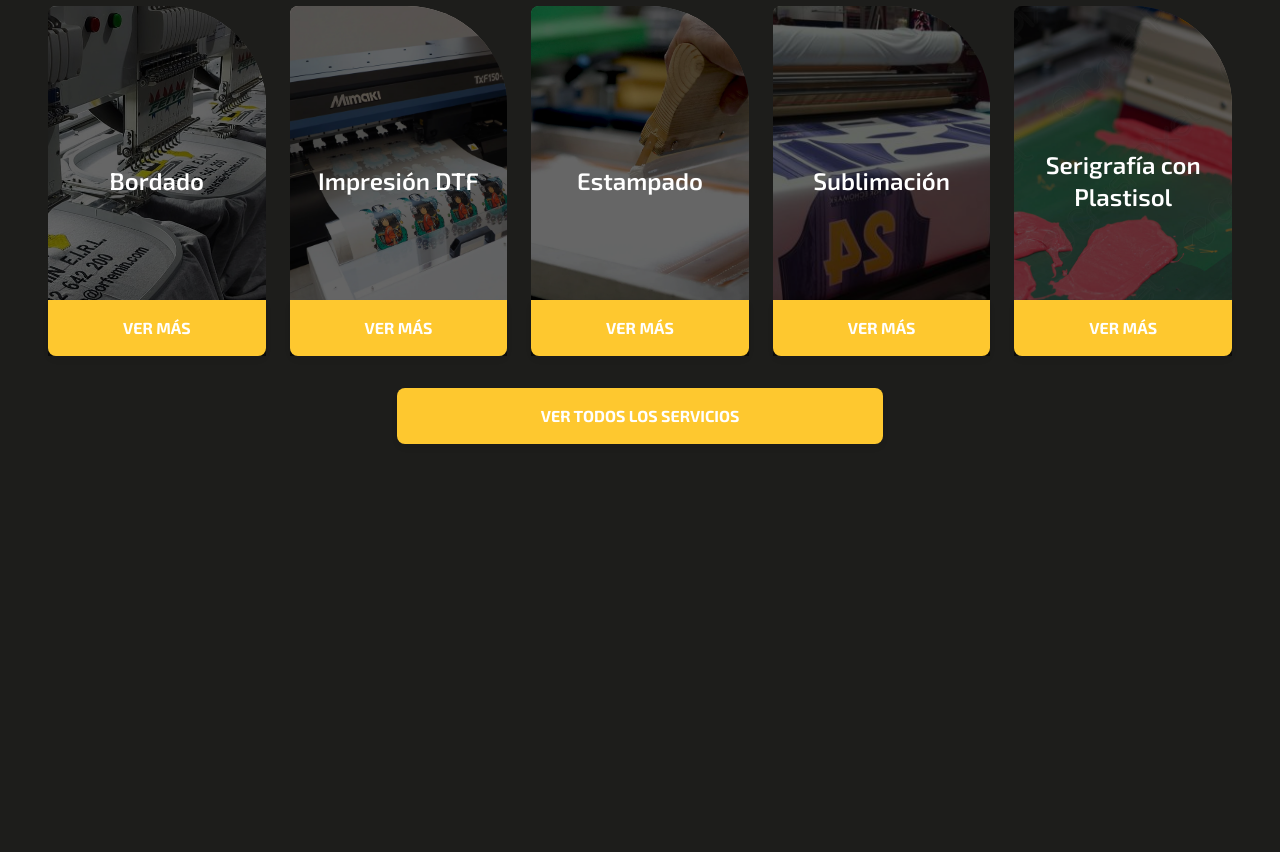
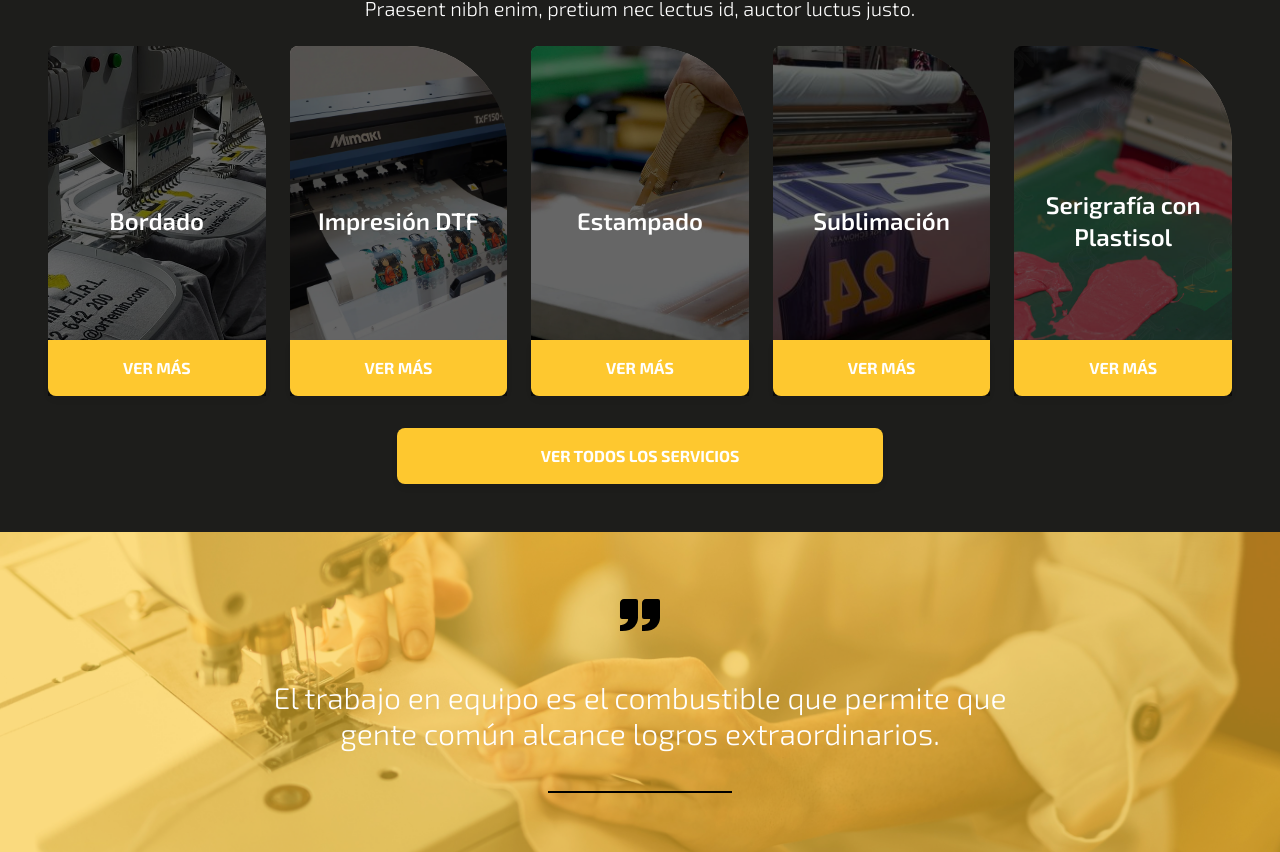
Before and after one commit to irinag00/pageSolport, a React (Vite) app: page / in a window 1280 px wide. Shown: the part 2286-3138 px from the top of the page. Before the commit the page ends 2778 px from the top, so only its background shows below. Built offline with nearby package versions, Linux system fonts and the light colour scheme.

Commit message:
banner frase terminado

```diff
--- /dev/null
+++ b/src/components/common/Banner/BannerFrase/BannerFrase.jsx
@@ -0,0 +1,28 @@
+import { Typography } from "@material-tailwind/react";
+import { BiSolidQuoteRight } from "react-icons/bi";
+
+const BannerFrase = () => {
+  return (
+    <div
+      className="h-[320px] bg-cover bg-center relative"
+      style={{ backgroundImage: "url('./src/assets/coser.jpg')" }}
+    >
+      <div className="absolute inset-0 flex justify-center items-center  bg-yellowSol/60 p-6">
+        <div className="flex flex-col gap-10 items-center justify-center w-3/5 h-full">
+          <BiSolidQuoteRight className="lg:w-12 lg:h-12 w-8 h-8" />
+          <Typography
+            color="white"
+            className="lg:text-3xl md:text-2xl text-xl  text-center"
+          >
+            El trabajo en equipo es el combustible que permite que gente común
+            alcance logros extraordinarios.
+          </Typography>
+          <hr className="border-black w-1/4 border-[1px]" />
+        </div>
+      </div>
+    </div>
+  );
+};
+
+export default BannerFrase;
+// max-w-[30%] sm:max-w-[30%]
--- a/src/components/common/Banner/BannerQors/BannerQors.jsx
+++ b/src/components/common/Banner/BannerQors/BannerQors.jsx
@@ -4,7 +4,7 @@ import { HiArrowRight } from "react-icons/hi2";
 const BannerQors = () => {
   return (
     <div
-      className="h-[280px] bg-yellowSol bg-cover bg-center items-center flex items-center justify-center overflow-hidden"
+      className="h-[320px] bg-yellowSol bg-cover bg-center items-center flex items-center justify-center overflow-hidden"
       style={{ backgroundImage: "url('./src/assets/QORSsvg.svg')" }}
     >
       <img
--- a/src/components/pages/home/Home.jsx
+++ b/src/components/pages/home/Home.jsx
@@ -4,6 +4,7 @@ import { NavbarSimple } from "../../layout/Navbar/Navbar";
 import ProductsSection from "../../common/ProductsSection/ProductsSection";
 import BannerQors from "../../common/Banner/BannerQors/BannerQors";
 import ServiciosSection from "../../common/ServiciosSection/ServiciosSection";
+import BannerFrase from "../../common/Banner/BannerFrase/BannerFrase";
 
 const Home = () => {
   return (
@@ -37,6 +38,7 @@ const Home = () => {
       <ProductsSection />
       <BannerQors />
       <ServiciosSection />
+      <BannerFrase />
     </>
   );
 };
```
Also changed, not shown: src/assets/coser.jpg (added), src/assets/maxresdefault.jpg (added).
